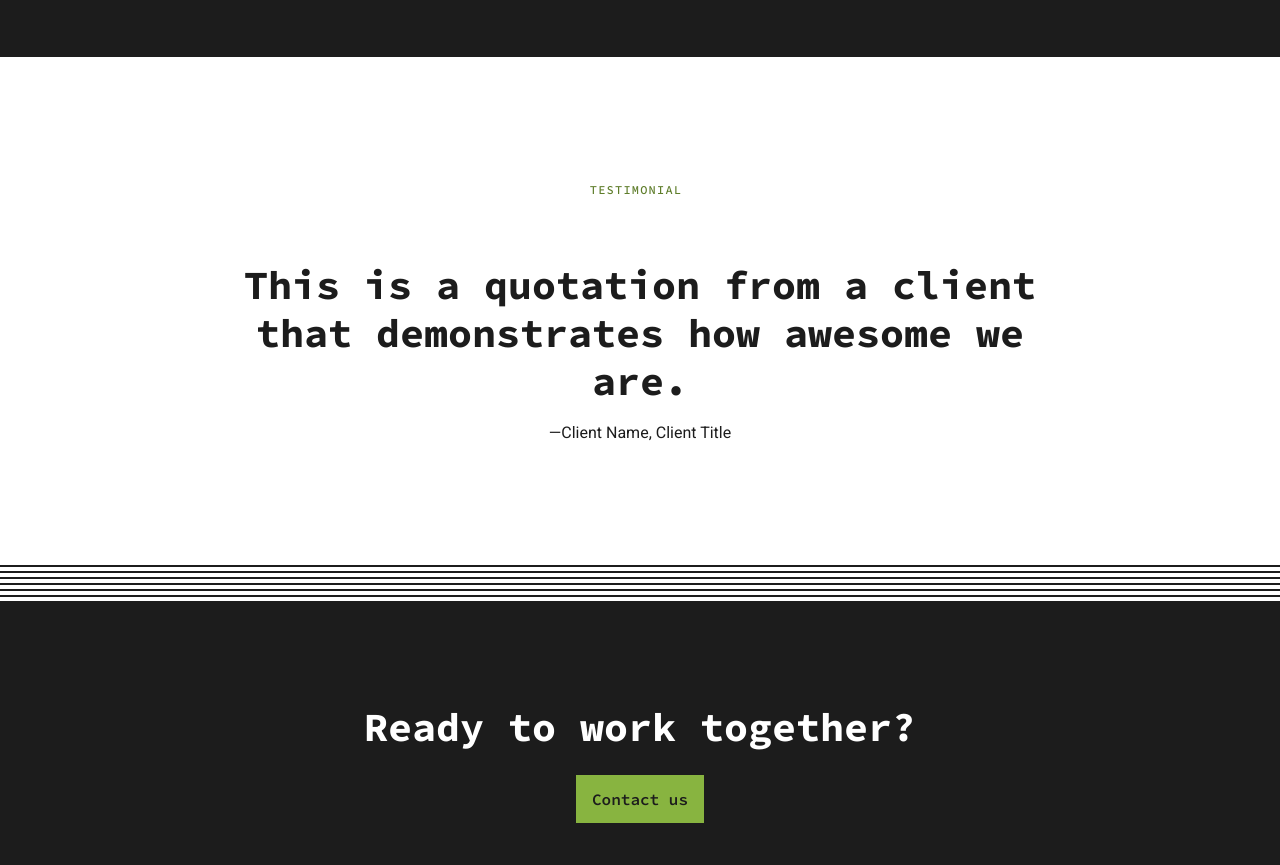
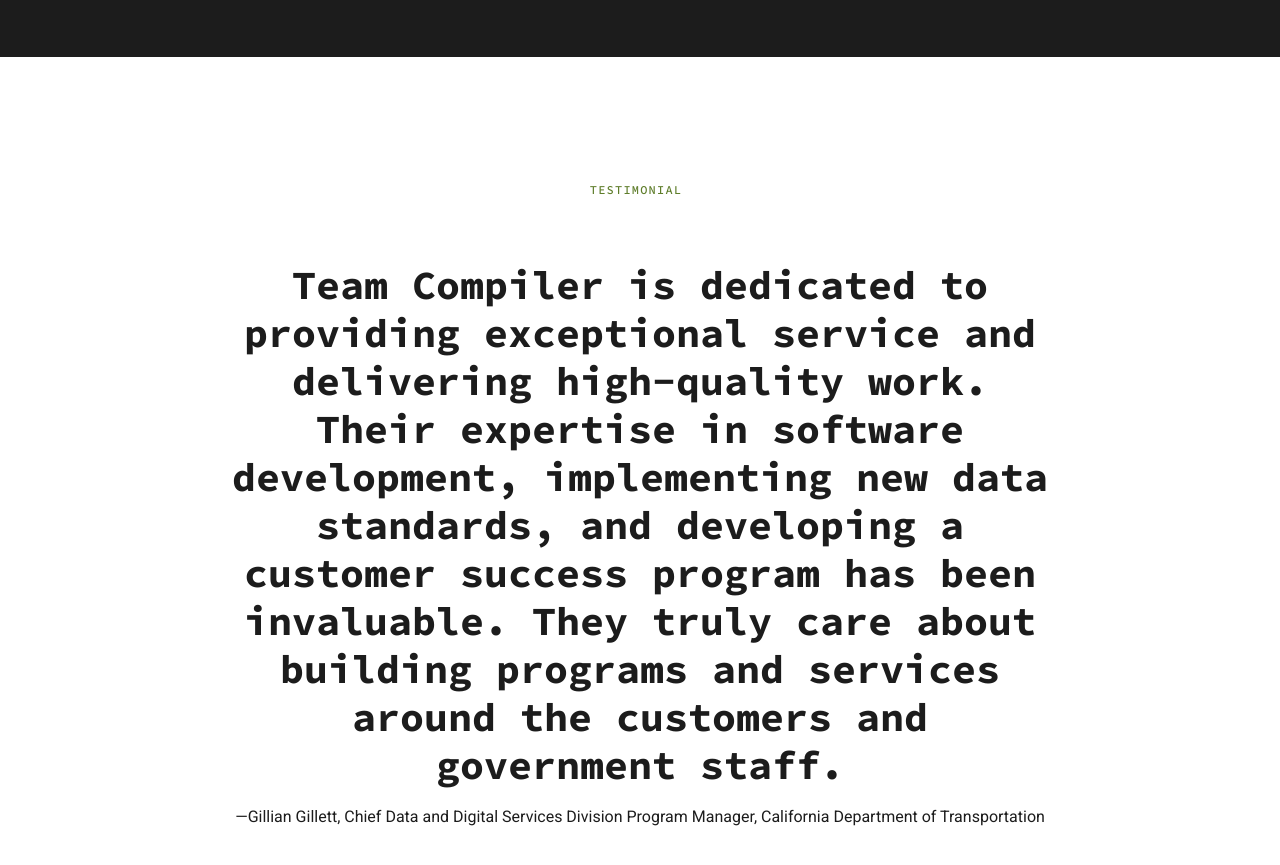
Before and after one commit to compilerla/compiler.la, a Jekyll site: the page built from about.html, in a window 1280 px wide and 900 px high, scrolled down 3970 px. Shown: the top 865 px of the window. Built offline with Jekyll 4.4.1, drawn with Linux system fonts in a browser that asks for light colours.

Commit message:
feat(about/testimonial): add Gillian testimonial

```diff
--- a/about.html
+++ b/about.html
@@ -142,8 +142,8 @@
                 <span class="text-brand-scales-green-5 pill border-0 ps-0 pb-md-5 mb-md-3 pb-4 mb-3 d-inline-block">Testimonial</span>
             </div>
             <div class="offset-lg-2 col-lg-8 mb-md-4 text-center">
-                <h2 class="text-dark">This is a quotation from a client that demonstrates how awesome we are.</h2>
-                <span class="text-dark d-block mt-3">—Client Name, Client Title</span>
+                <h2 class="text-dark">Team Compiler is dedicated to providing exceptional service and delivering high-quality work. Their expertise in software development, implementing new data standards, and developing a customer success program has been invaluable. They truly care about building programs and services around the customers and government staff.</h2>
+                <span class="text-dark d-block mt-3">—Gillian Gillett, Chief Data and Digital Services Division Program Manager, California Department of Transportation</span>
             </div>
         </div>
     </div>
```
